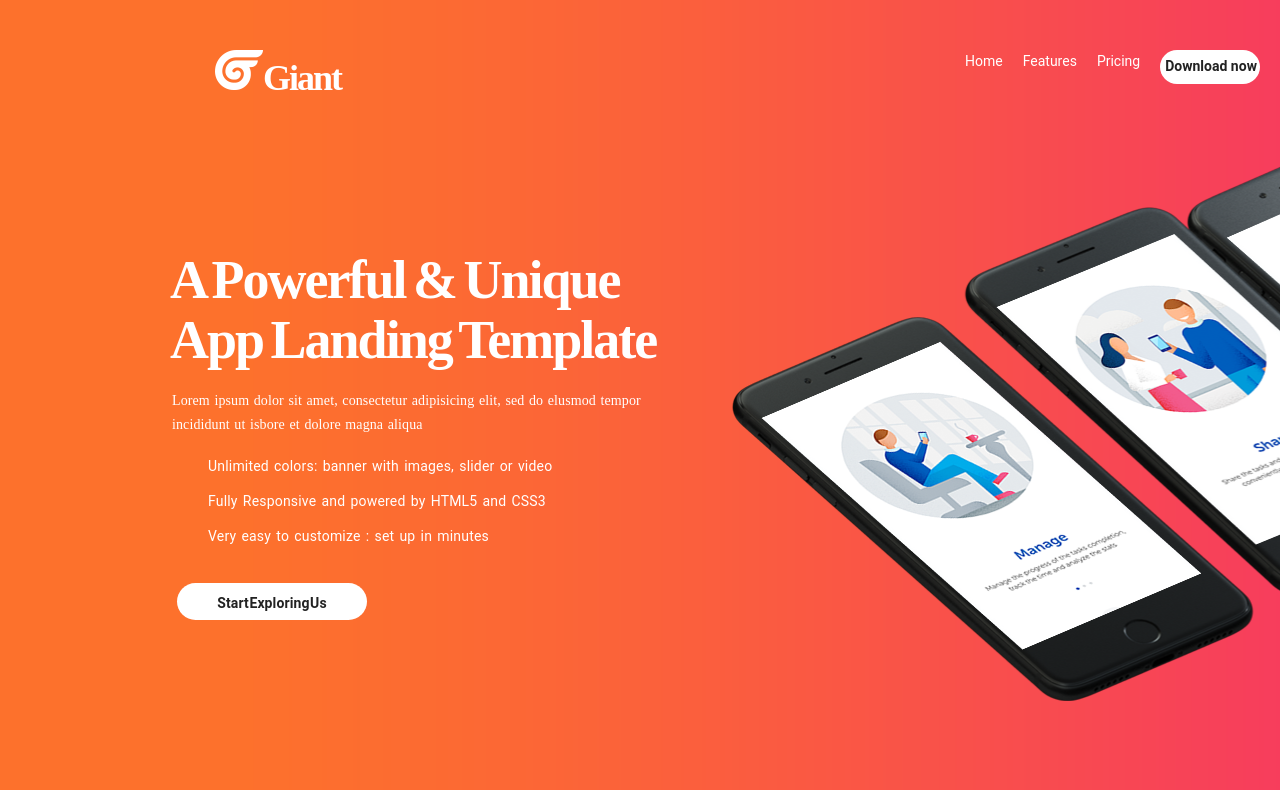
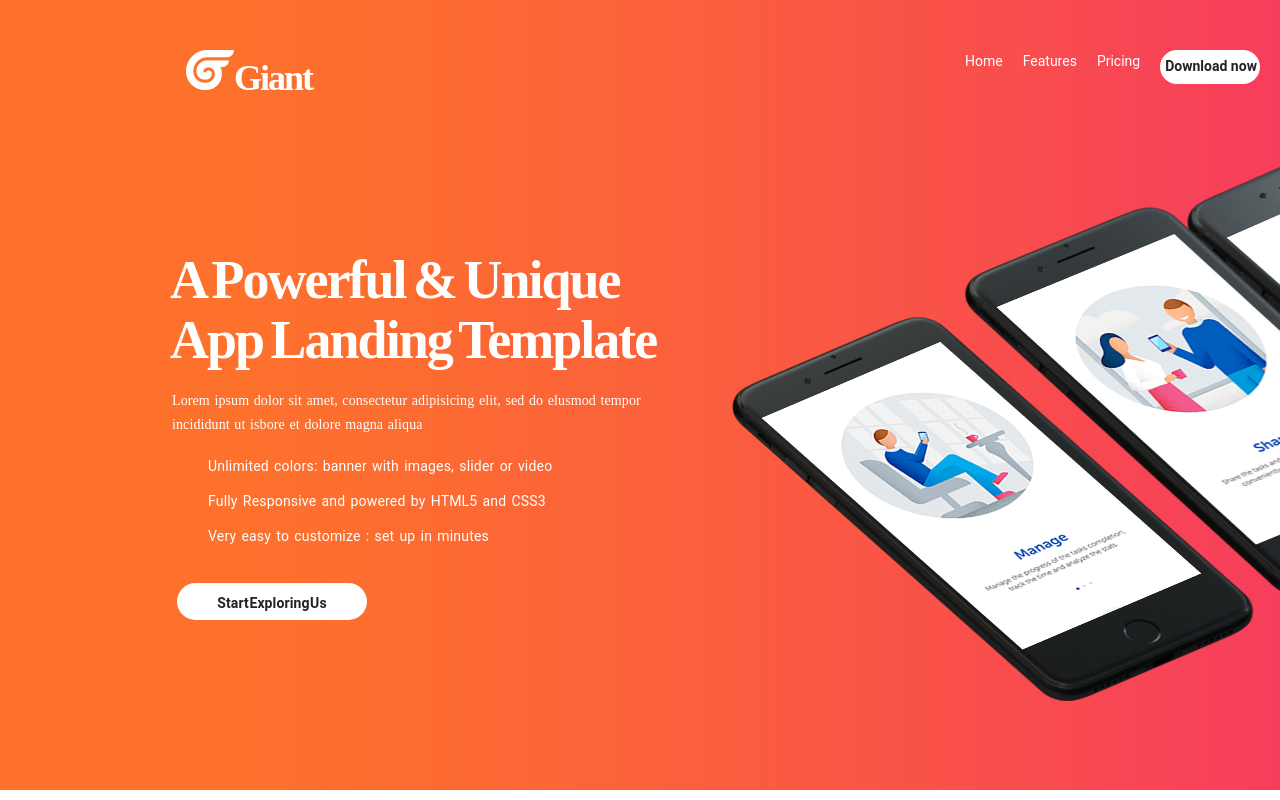
Before and after one commit to Aleks339/giant, a website: page index.html in a window 1280 px wide. Shown: the top 800 px of the page. Drawn offline with Linux system fonts and the light colour scheme.

Commit message:
logo's padding-left removed

```diff
--- a/less/style.less
+++ b/less/style.less
@@ -17,7 +17,6 @@ body{
               display: flex;
               flex-direction: row;
               align-items: baseline;
-              padding-left: 44px;
               .header_logo--img{
                 margin-left: 31px;
               }
```
Also changed, not shown: css/style.css.
